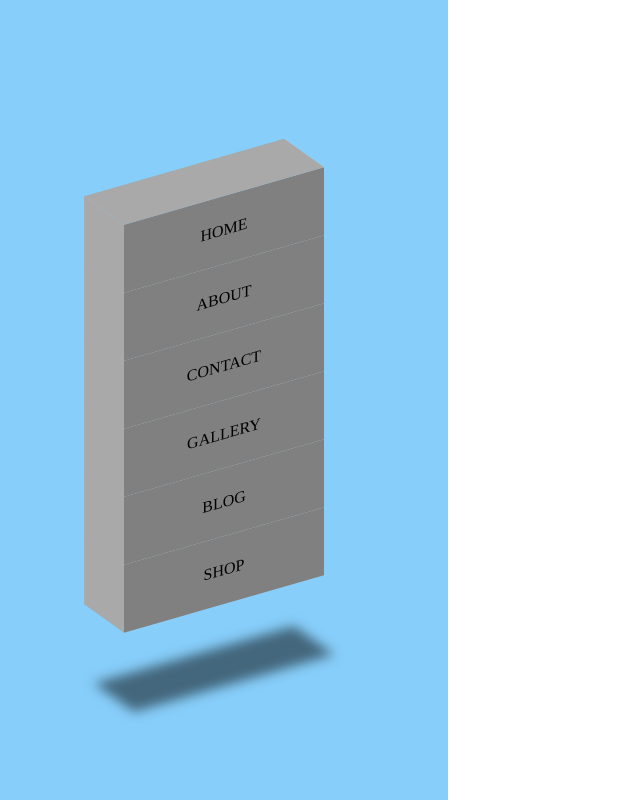
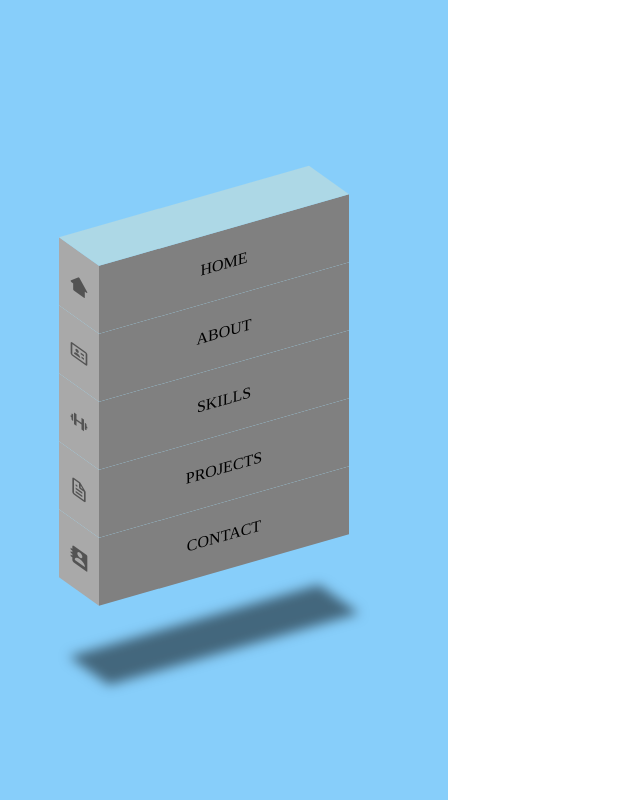
Before and after one commit to SaileshBK/IsometricMenu-v2.0, a plain HTML site: page index.html in a window 1280 px wide. Shown: the whole page, without its empty margins (0-640 px from the left). Drawn offline with nearby package versions, Linux system fonts and the light colour scheme; a web font is replaced by a local one.

Commit message:
Final touchup done

```diff
--- a/index.html
+++ b/index.html
@@ -4,19 +4,20 @@
     <meta charset="UTF-8">
     <link rel="stylesheet" href="style.css">
     <title>Isometric</title>
-    <!-- <h1> Isometric Menu Test</h1> -->
+    <!-- jsdelivr used to get the box icons -->
+
+    <link href='https://cdn.jsdelivr.net/npm/boxicons@latest/css/boxicons.min.css' rel='stylesheet'>
 
 </head>
 <body>
     <div class="split left">
     <div class="centered">
         <ul>
-            <li style="--i:6;"><a href="">Home</a></li>
-            <li style="--i:5;"><a href="">About</a></li>
-            <li style="--i:4;"><a href="">Contact</a></li>
-            <li style="--i:3;"><a href="">Gallery</a></li>
-            <li style="--i:2;"><a href="">Blog</a></li>
-            <li style="--i:1;"><a href="">Shop</a></li>
+            <li style="--i:5;"><a href=""><span><i class="bx bxs-home-alt-2"></i></span>Home</a></li>
+            <li style="--i:4;"><a href=""><span><i class="bx bx-id-card"></i></span>About</a></li>
+            <li style="--i:3;"><a href=""><span><i class="bx bx-dumbbell"></i></span>Skills</a></li>
+            <li style="--i:2;"><a href=""><span><i class="bx bx-file"></i></span>Projects</a></li>
+            <li style="--i:1;"><a href=""><span><i class="bx bxs-contact"></i></span>Contact</a></li>
         </ul>
 
     </div>
--- a/style.css
+++ b/style.css
@@ -5,6 +5,7 @@
   padding: 0;
   margin: 0;
   font-family: 'Times', serif;
+  /* border-radius: 30%; */
 }
 
 body {
@@ -46,7 +47,7 @@ ul{
 ul li{
   position: relative;
   list-style: none;
-  width: 200px;
+  width: 250px;
   background: grey;
   padding: 25px;
   z-index: var(--i);
@@ -61,8 +62,9 @@ ul li a{
 
 }
 
+/* icon and text color */
 ul li:hover a{
-  color: aliceblue;
+  color: black;
 }
 
 /* for menu item before left side bar*/
@@ -93,14 +95,16 @@ ul li::after{
   left: 0;
   width: 100%;
   height: 40px;
-  background: darkgray;
+  /* background: darkgray; */
+  background: lightblue;
   transform-origin: bottom;
   transform: skewX(45deg);
   transition: 0.5s;
 }
 
 ul li:hover{
-  background: lightblue;
+  /* background: lightblue; */
+  background: darkgray;
   transform: translateX(-50px);
 }
 
@@ -111,3 +115,20 @@ ul li:hover::after{
 ul li:last-child::after{
   box-shadow: -140px 150px 10px rgb(0,0,0,0.50);
 }
+
+ul li span{
+  position: absolute;
+  font-size: 1.25em;
+  top: 0;
+  left: -40px;
+  width: 40px;
+  height: 100%;
+  transform-origin: right;
+  transform: skewY(45deg);
+  transition: 0.5s;
+  opacity: 0.5;
+  display: flex;
+  justify-content: center;
+  align-items: center;
+
+}
```
